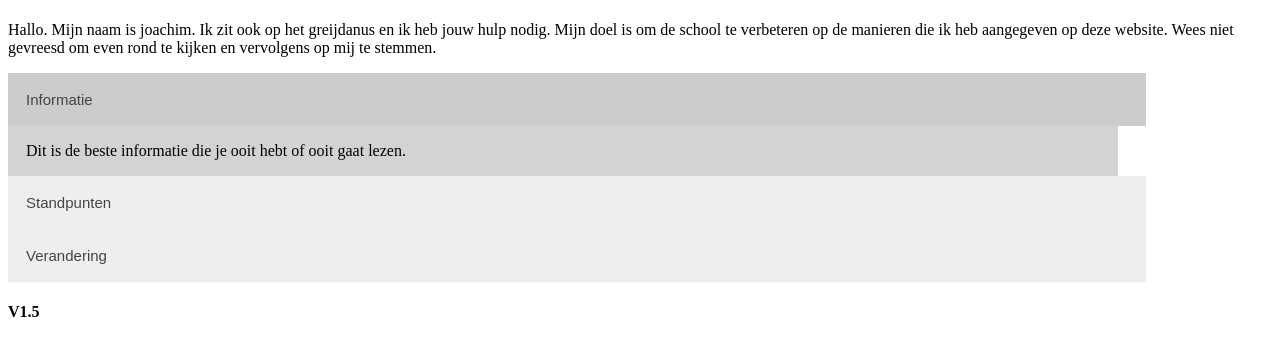
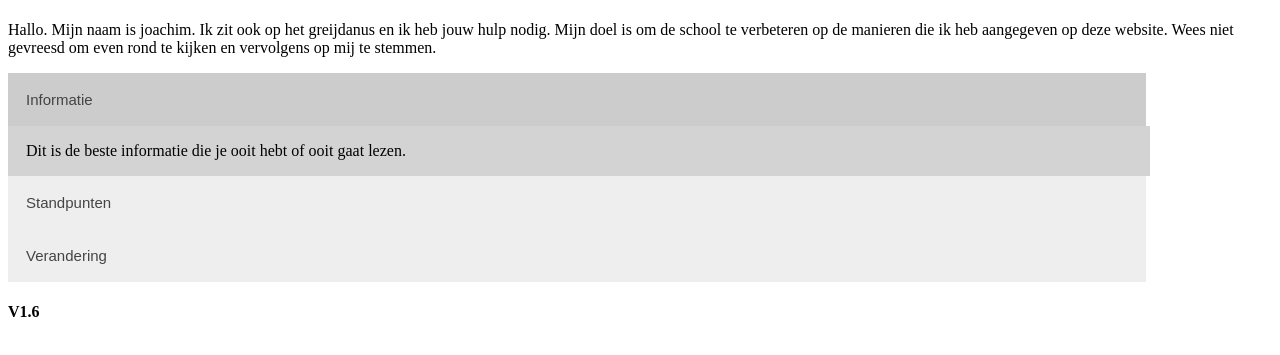
Before and after one commit to stemvoorjoachim/stemvoorjoachim.github.io, a plain HTML site: page index.html in a window 1280 px wide. Both pictures are taken after a click on the button "Informatie". Shown: the part 59-414 px from the top of the page. Drawn offline with Linux system fonts and the light colour scheme.

Commit message:
Update index.html

```diff
--- a/index.html
+++ b/index.html
@@ -29,7 +29,7 @@
   display: none;
   background-color: LightGrey;
   overflow: hidden;
-  width: 85%;
+  width: 87.5%;
 }
 </style>
 </head>
@@ -71,4 +71,4 @@ for (i = 0; i < acc.length; i++) {
 </html>
 
 </html>
-<h4>V1.5</h4>
+<h4>V1.6</h4>
```
